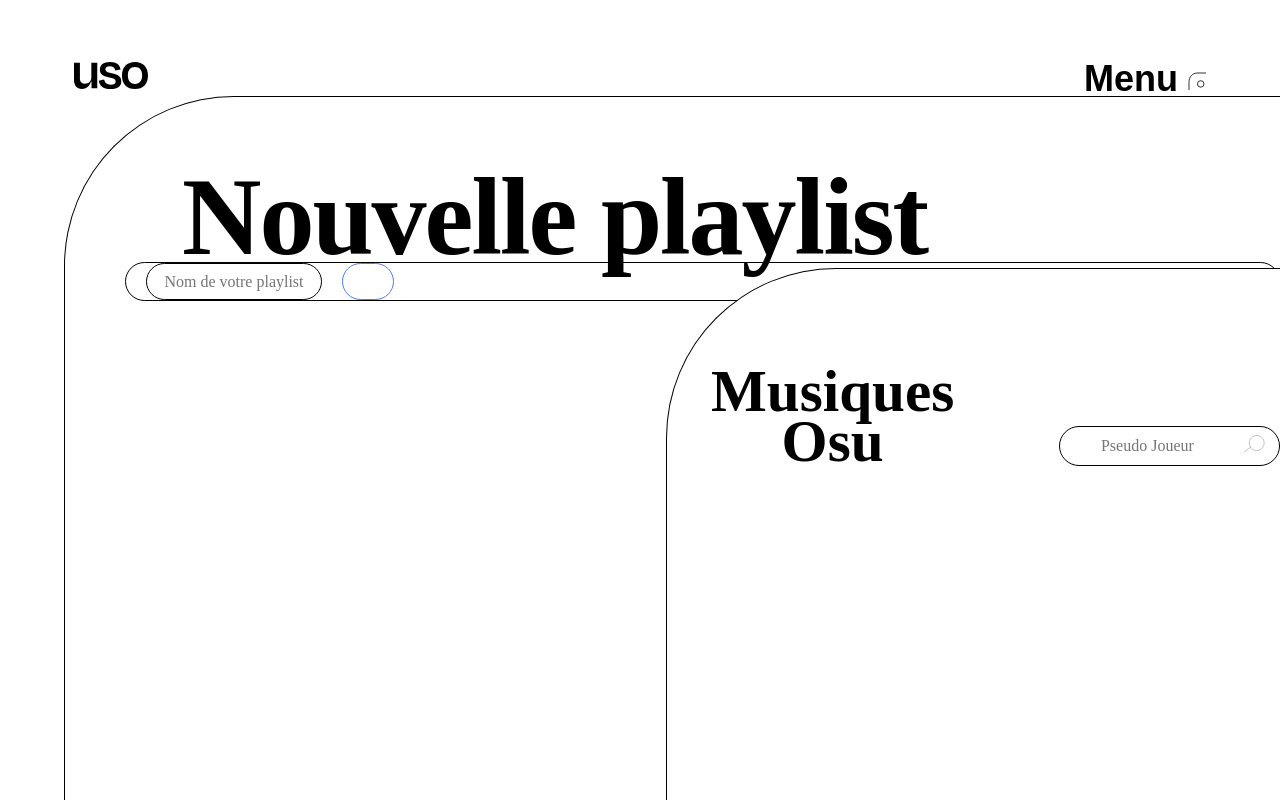
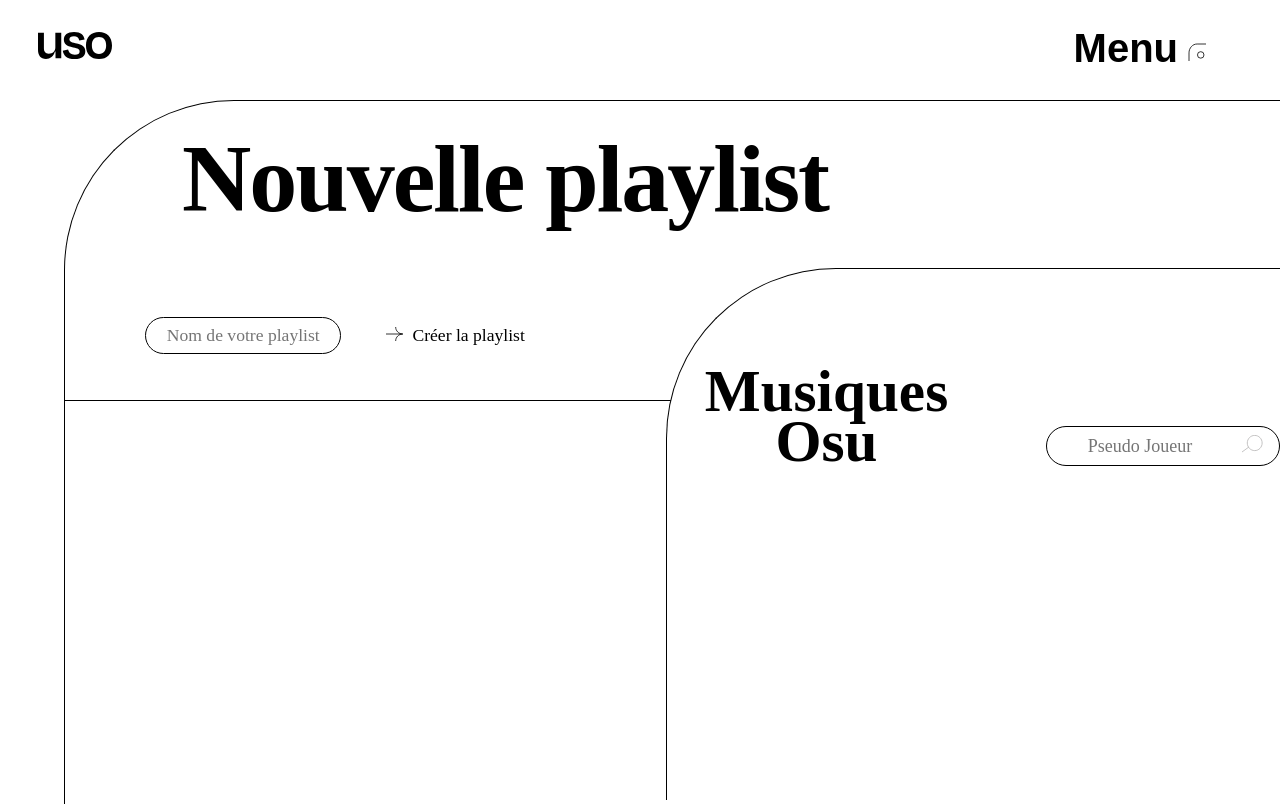
Before and after one commit to Jaakkx/Uso-the-app, a React (Create React App) app in the folder front/: page /playlist-creator in a window 1280 px wide. Built offline with nearby package versions, Linux system fonts and the light colour scheme; a web font is replaced by a local one.

Commit message:
Add some style

```diff
--- a/front/src/components/SpotifyPage.tsx
+++ b/front/src/components/SpotifyPage.tsx
@@ -1,6 +1,6 @@
 import React, { useEffect } from "react";
 import { sendPlaylist } from "../api";
-import search from "../assets/search.svg";
+import arrow from "../assets/arrow.svg";
 
 
 interface GetMusic{
@@ -49,20 +49,9 @@ class SpotifyPage extends React.Component<GetMusic>{
                 <div className="header">
                     <h1 className="playlistTitle">Nouvelle playlist</h1>
                 </div>
-                <div>
-                    {
-                        Object.keys(this.props.UseValue["idTab"] ? this.props.UseValue["idTab"]:"").map((key) =>
-                            <div>
-                                {
-                                    this.props.UseValue["idTab"][key]["title"]
-                                }
-                            </div>
-                        )
-                    }
-                </div>
                 <form
                     onSubmit={this.handleSubmit}
-                    className="osuForm"
+                    className="playlistForm"
                 >
                     <input
                         name="playlistName"
@@ -75,12 +64,29 @@ class SpotifyPage extends React.Component<GetMusic>{
                     <button
                         name="Create Playlist"
                         type="submit"
-                        className="button"
+                        className="buttonPlaylist"
                         value="Valider"
                     >
+                        <svg width="17" height="14" viewBox="0 0 17 14" fill="none" xmlns="http://www.w3.org/2000/svg">
+                            <path d="M16.668 7C12.802 7 9.66797 3.86599 9.66797 4.17233e-07" stroke="black" stroke-width="0.8"/>
+                            <path d="M9.66797 14C9.66797 10.134 12.802 7 16.668 7" stroke="black" stroke-width="0.8"/>
+                            <path d="M16.6667 7L0 7" stroke="black" stroke-width="0.8"/>
+                        </svg>
+                        Créer la playlist
                     </button>
 
                 </form>
+                <div className="scroll1">
+                    {
+                        Object.keys(this.props.UseValue["idTab"] ? this.props.UseValue["idTab"]:"").map((key) =>
+                            <div className="music">
+                                {
+                                    this.props.UseValue["idTab"][key]["title"]
+                                }
+                            </div>
+                        )
+                    }
+                </div>
         </div>
 
         )
--- a/front/src/css/playlistStyle.css
+++ b/front/src/css/playlistStyle.css
@@ -7,9 +7,10 @@
     border-top-left-radius: 170px 170px;
     height: 88vh;
     width: 95vw;
-    position: absolute; bottom: 0px; right: 0px;
     background-color: white;
     z-index: 0;
+    margin-top: 0.4vh;
+    margin-left: 5vw;
 }
 .scroll1{
     height: 50%;
@@ -17,6 +18,7 @@
     border-top: black solid 1px;
     position: absolute; bottom: 0px; left: 0px;
     overflow: scroll;
+    margin-left: 5vw;
 }
 .music{
     height: 60px;
@@ -95,6 +97,7 @@ input{
     border:none;
     height: auto;
     width: 80%;
+    font-size: 18px;
 }
 
 .profil{
@@ -142,6 +145,26 @@ button.submitButton:hover{
     display: flex;
 }
 
+.buttonPlaylist{
+    border: none;
+    font-size: 1.1em;
+}
+
+.buttonPlaylist svg{
+    margin-right: 0.7vw;
+}
+
+.buttonPlaylist:hover{
+    border:none;
+    background-color: transparent;
+    color: black;
+}
+
+.playlistName{
+    padding: 0 0.8vw;
+    font-size: 1.1em;
+}
+
 /**************************************************************************************/
 /*Formulaire*/
 .osuForm{
@@ -150,6 +173,14 @@ button.submitButton:hover{
     margin-left: 60px;
 
     border: solid 1px black;
+    border-radius: 20px;
+}
+
+.playlistForm{
+    display: flex;
+    margin-left: 60px;
+    margin-top: 91px;
+
     border-radius: 20px;
 }
 
--- a/front/src/css/style.css
+++ b/front/src/css/style.css
@@ -1,6 +1,10 @@
 html{
     scroll-behavior: smooth;
 
+}
+
+.App{
+    height: 100vh;
 }
 
 *, *::after, *::before {
@@ -10,11 +14,10 @@ html{
 }
 
 body {
-    /*background-color: white;*/
-    /* background-image: url(lines.png); */
     background-repeat: no-repeat;
     background-position-x: right;
     font-family: 'Degular';
+    overflow: hidden;
 }
 
 .display-none{
@@ -38,7 +41,7 @@ body {
     text-transform: uppercase;
     letter-spacing: 4px;
 
-    margin: 62px 74px;
+    padding: 4vh 3vw;
 }
 a {
     text-decoration: none;
@@ -52,7 +55,7 @@ a.left
     font-family: degular, sans-serif;
     font-weight: 600;
     font-style: normal;
-    font-size: 36px;
+    font-size: 2.5rem;
 
     margin-right: 10px;
 }
@@ -162,7 +165,7 @@ li {
 
 h1{
     font-family: Degular;
-    font-size: 110px;
+    font-size: 6rem;
     font-style: normal;
     font-weight: 600;
     line-height: 90px;
@@ -172,7 +175,7 @@ h1{
 
 .playlistTitle{
     margin-left: 117px;
-    margin-top: 75px;
+    margin-top: 32.5px;
 }
 
 h1:nth-of-type(2n) {
```
Also changed, not shown: front/src/assets/arrow.svg (added).
